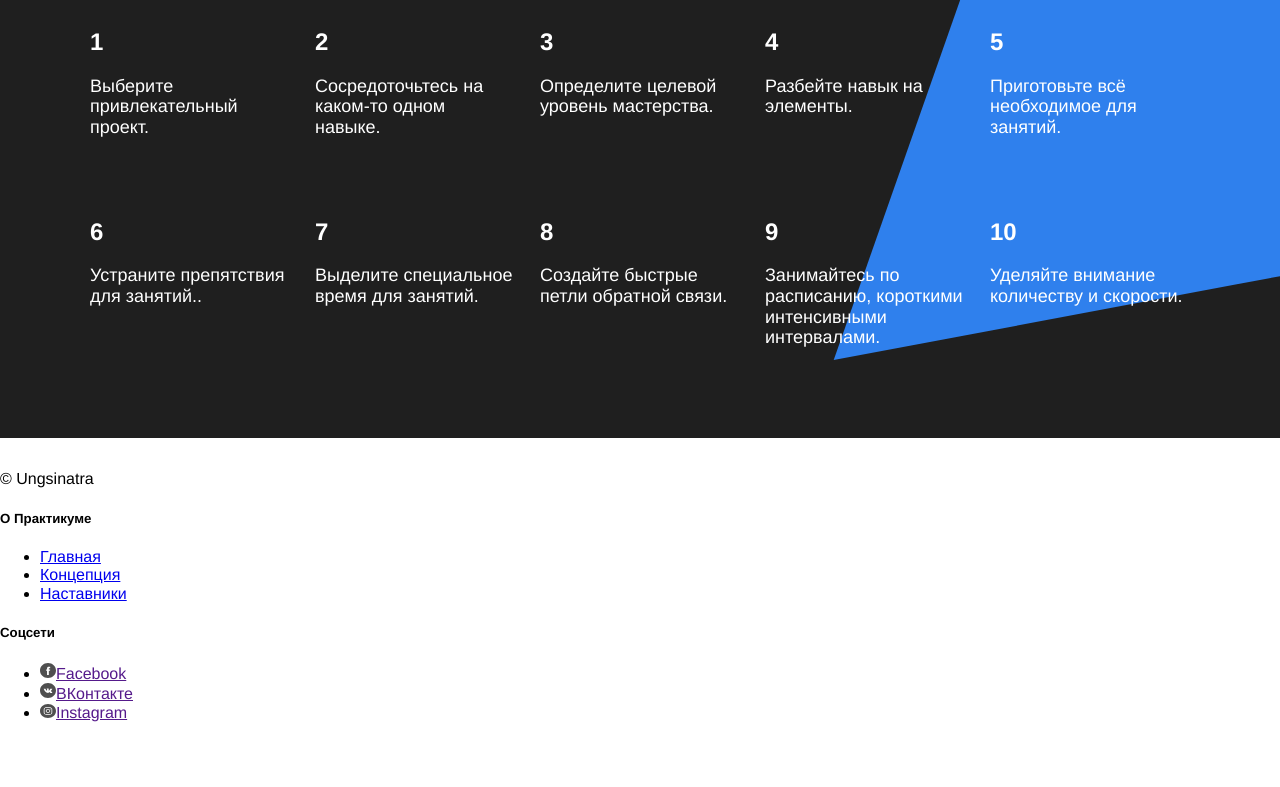
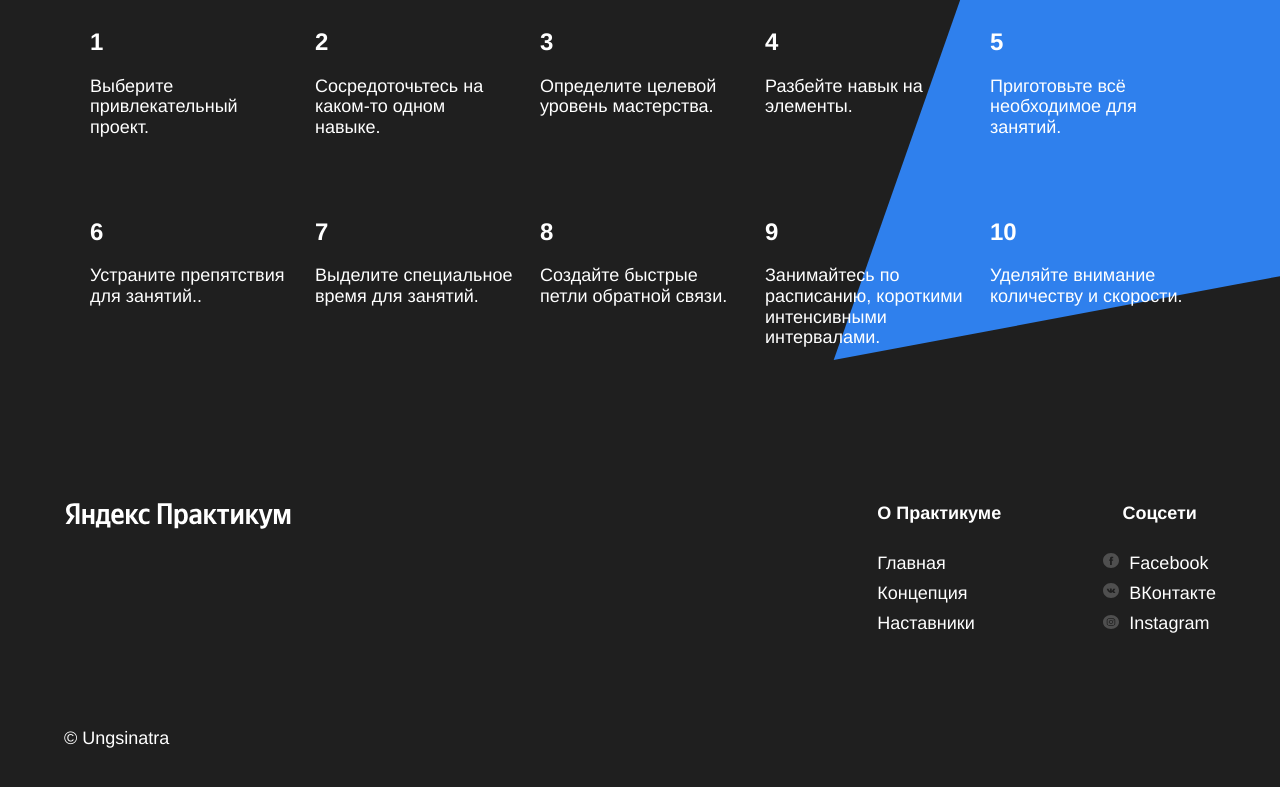
Before and after one commit to ungsinatra/ya-practicum, a plain HTML site: page index.html in a window 1280 px wide. Shown: the part 3273-4060 px from the top of the page. Before the commit the page ends 4011 px from the top, so only its background shows below. Drawn offline with Linux system fonts and the light colour scheme.

Commit message:
section footer css done

```diff
--- a/styles/style.css
+++ b/styles/style.css
@@ -295,3 +295,73 @@
   font-weight: normal;
   color: white;
 }
+
+
+
+/* footer */
+
+.footer {
+  background-color: #1f1f1f;
+  padding-top: 60px;
+  padding-bottom: 40px;
+}
+.footer__columns {
+  width: 90%;
+  margin: 0 auto;;
+  display: flex;
+  justify-content: space-between;
+}
+.logo {
+}
+.logo_place_footer {
+  color: white;
+  flex: 1 1 228px;
+  height: 32px;
+}
+.footer__columns_contect_copyright {
+  display:  flex;
+  flex-direction: column;
+  flex-basis: 711px;
+}
+.footer__author {
+ color: white;
+  line-height: 25px;
+  font-size: 18px;
+  font-weight: normal;
+}
+.footer__columns_contect_info {
+
+}
+.footer__column-heading {
+  text-align: center;
+  color: white;
+  margin: 0px 0px 0px 0px;
+  line-height: 30px;
+  font-size: 18px;
+  font-weight: bolder;
+}
+.footer__column-links {
+  padding: 0;
+  list-style: none;
+  margin: 0px 0px 0px 0px;
+  line-height: 30px;
+  font-size: 18px;
+  font-weight: normal;
+}
+.footer__link{
+  /* margin-left: 10px; */
+}
+
+.footer__column-link:first-child{
+  margin-top: 20px;
+}
+
+.footer__social-icon {
+  width: 16px;
+  height: 16px;
+  margin-right: 10px;
+}
+a{
+  text-decoration: none;
+  color: white;
+}
```
